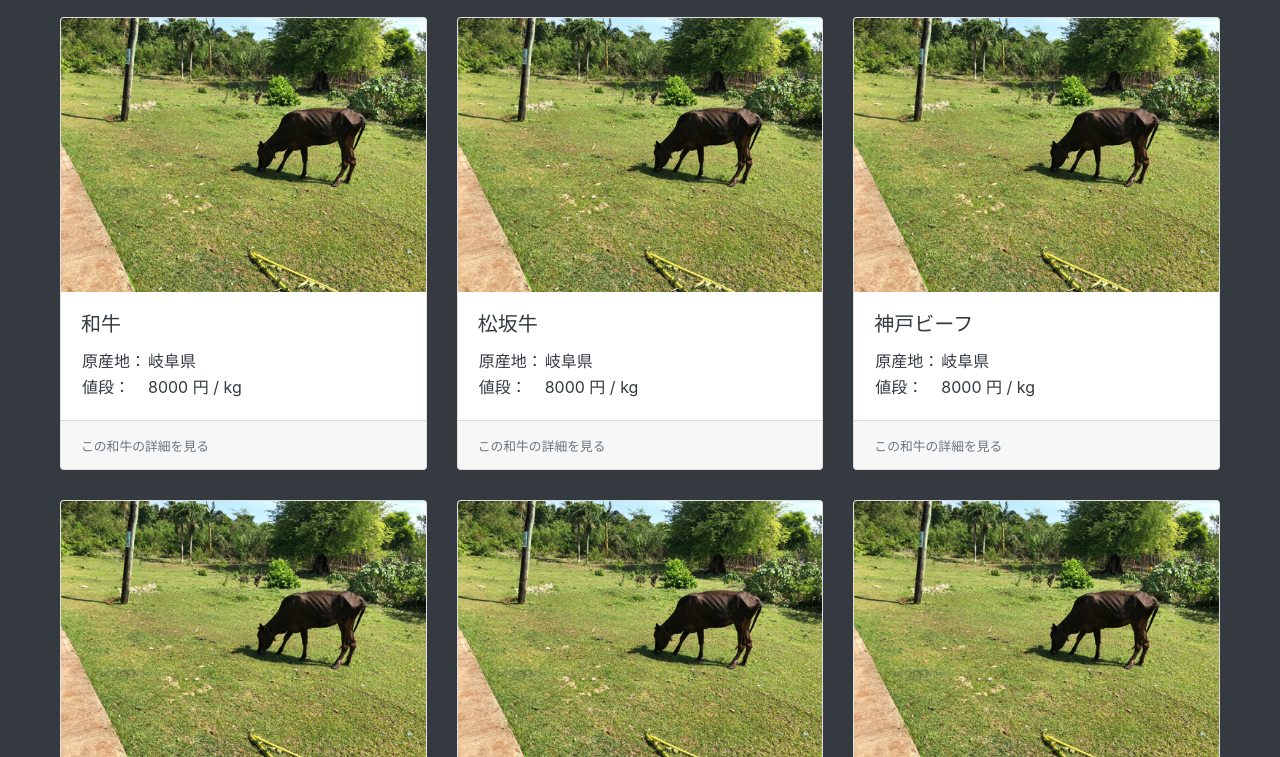
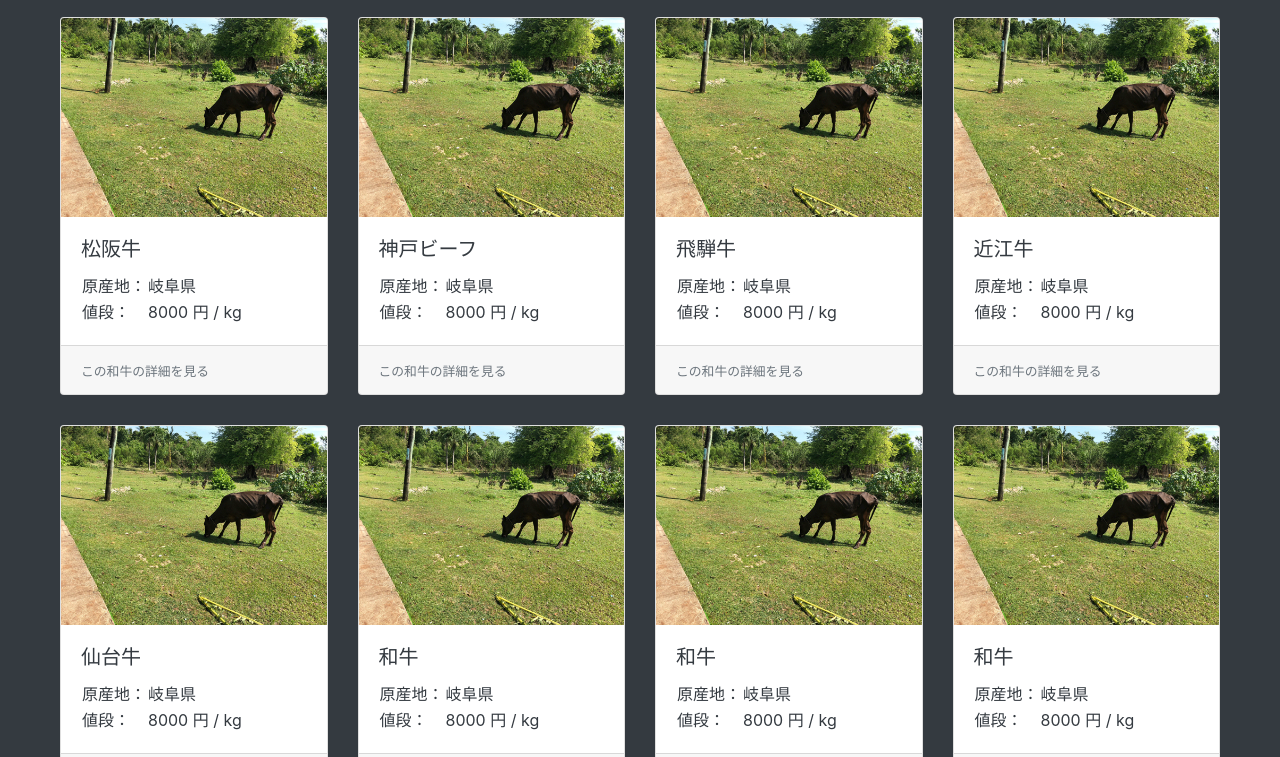
Before and after one commit to AmikaToda/wagyu-price, a plain HTML site: page index.html in a window 1280 px wide. Shown: the part 43-800 px from the top of the page. Drawn offline with Linux system fonts and the light colour scheme.

Commit message:
1行あたりのカード枚数を4枚に変更

```diff
--- a/index.html
+++ b/index.html
@@ -31,26 +31,7 @@
       <a href="#" class="card">
         <img class="card-img-top" src="img/ph_beaf.jpg">
         <div class="card-body">
-          <h5 class="card-title">和牛</h5>
-          <table>
-            <tr>
-              <td>原産地： </td>
-              <td>岐阜県</td>
-            </tr>
-            <tr>
-              <td>値段： </td>
-              <td>8000 円 / kg</td>
-            </tr>
-          </table>
-        </div>
-        <div class="card-footer">
-          <small class="text-muted">この和牛の詳細を見る</small>
-        </div>
-      </a>
-      <a href="#" class="card">
-        <img class="card-img-top" src="img/ph_beaf.jpg">
-        <div class="card-body">
-          <h5 class="card-title">松坂牛</h5>
+          <h5 class="card-title">松阪牛</h5>
           <table>
             <tr>
               <td>原産地： </td>
@@ -85,8 +66,65 @@
           <small class="text-muted">この和牛の詳細を見る</small>
         </div>
       </a>
+      <a href="#" class="card">
+        <img class="card-img-top" src="img/ph_beaf.jpg">
+        <div class="card-body">
+          <h5 class="card-title">飛騨牛</h5>
+          <table>
+            <tr>
+              <td>原産地： </td>
+              <td>岐阜県</td>
+            </tr>
+            <tr>
+              <td>値段： </td>
+              <td>8000 円 / kg</td>
+            </tr>
+          </table>
+        </div>
+        <div class="card-footer">
+          <small class="text-muted">この和牛の詳細を見る</small>
+        </div>
+      </a>
+      <a href="#" class="card">
+        <img class="card-img-top" src="img/ph_beaf.jpg">
+        <div class="card-body">
+          <h5 class="card-title">近江牛</h5>
+          <table>
+            <tr>
+              <td>原産地： </td>
+              <td>岐阜県</td>
+            </tr>
+            <tr>
+              <td>値段： </td>
+              <td>8000 円 / kg</td>
+            </tr>
+          </table>
+        </div>
+        <div class="card-footer">
+          <small class="text-muted">この和牛の詳細を見る</small>
+        </div>
+      </a>
     </div>
     <div class="card-deck row">
+      <a href="#" class="card">
+        <img class="card-img-top" src="img/ph_beaf.jpg">
+        <div class="card-body">
+          <h5 class="card-title">仙台牛</h5>
+          <table>
+            <tr>
+              <td>原産地： </td>
+              <td>岐阜県</td>
+            </tr>
+            <tr>
+              <td>値段： </td>
+              <td>8000 円 / kg</td>
+            </tr>
+          </table>
+        </div>
+        <div class="card-footer">
+          <small class="text-muted">この和牛の詳細を見る</small>
+        </div>
+      </a>
       <a href="#" class="card">
         <img class="card-img-top" src="img/ph_beaf.jpg">
         <div class="card-body">
```
